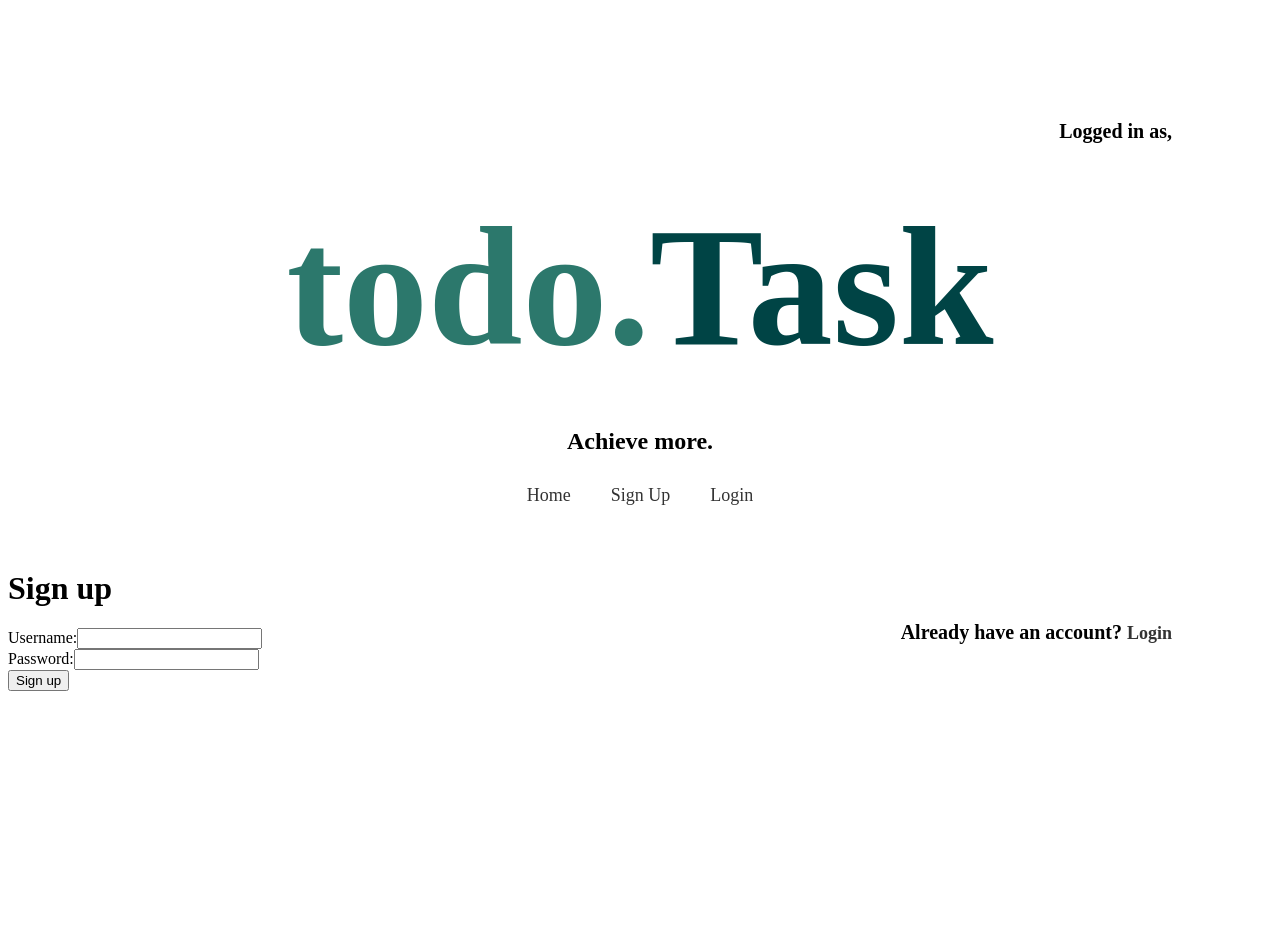
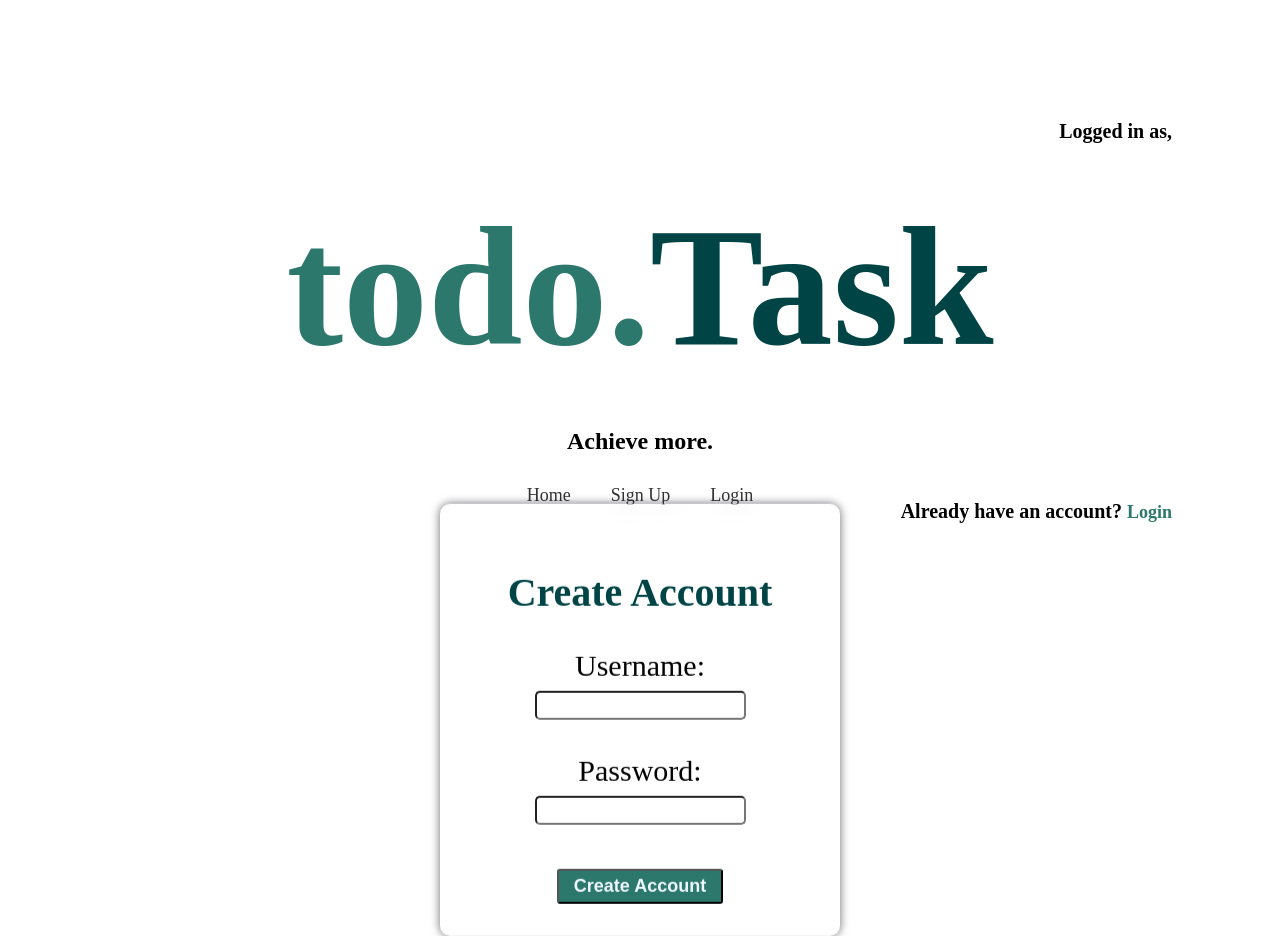
Before and after one commit to emmanuel-mukira/Group-2-Task-management-App, a React (Create React App) app: page /signup in a window 1280 px wide. Before the commit the page ends 800 px from the top, so only its background shows below. Built offline with nearby package versions, Linux system fonts and the light colour scheme; data requests are answered from the project's data file.

Commit message:
Add: styling login and signup

```diff
--- a/src/components/Login.js
+++ b/src/components/Login.js
@@ -54,6 +54,7 @@ function Login({ users, onLogin, onSignUp, setCurrentUser }) {
           <label>Password:</label>
           <input type="password" value={password} onChange={handlePasswordChange} />
         </div>
+        <br/>
         <button type="submit">Login</button>
       </form>
       <p>Don't have an account? <a href="/signup" ><span>Sign up</span></a></p>
--- /dev/null
+++ b/src/components/Signup.css
@@ -0,0 +1,51 @@
+.signup form{
+    text-align: center;
+    font-size: 30px;
+    border-radius: 2px;
+    box-sizing: border-box;
+    width: 400px;
+    background-color: rgba(255,255,255,0.13);
+    position: absolute;
+    transform: translate(-50%,-50%);
+    margin-top: 150px;
+    left: 50%;
+    border-radius: 10px;
+    backdrop-filter: blur(10px);
+    border: 2px solid rgba(255,255,255,0.1);
+    box-shadow: 0 0 10px rgba(8,7,16,0.6);
+    padding: 30px 35px;
+    text-align: center;
+    margin-right: 50px;
+}
+.signup form h2{
+    font-size: 40px;
+    color: #004445;
+}
+.signup form label{
+    font-size: 30px;
+}
+
+.signup form input{
+    border-radius: 5px;
+    padding: 5px 15px;
+
+}
+.signup form button{
+    padding: 5px 15px;
+    font-size: 18px;
+    margin-top: 10px;
+    font-size: 18px;
+    font-weight: bold;
+    color: aliceblue;
+    background-color:  #2c786c;
+    border-radius: 3px;
+}
+.signup button:hover{
+    background-color: #004445;
+}
+.signup p{
+    float: right;
+}
+.signup span{
+    color: #2c786c;
+}
--- a/src/components/Signup.js
+++ b/src/components/Signup.js
@@ -1,5 +1,5 @@
 import React, {useState} from "react";
-
+import './Signup.css';
 
 function SignUp({ onSignUp, addNewUser, loginUser }) {
   const [username, setUsername] = useState("");
@@ -38,21 +38,24 @@ function SignUp({ onSignUp, addNewUser, loginUser }) {
 
 
   return (
-    <div>
-      <h1>Sign up</h1>
+    <div className="signup">
+
       <form onSubmit={handleFormSubmit}>
+      <h2>Create Account</h2>
         <div>
           <label>Username:</label>
           <input type="text" value={username} onChange={handleUsernameChange} />
         </div>
+        <br/>
         <div>
           <label>Password:</label>
           <input type="password" value={password} onChange={handlePasswordChange} />
         </div>
-        <button type="submit" >Sign up</button>
+        <br/>
+        <button type="submit" >Create Account</button>
       </form>
       <p>
-        Already have an account? <a href="/login" > Login</a>
+        Already have an account? <a href="/login" ><span>Login</span></a>
       </p>
     </div>
   );
```
